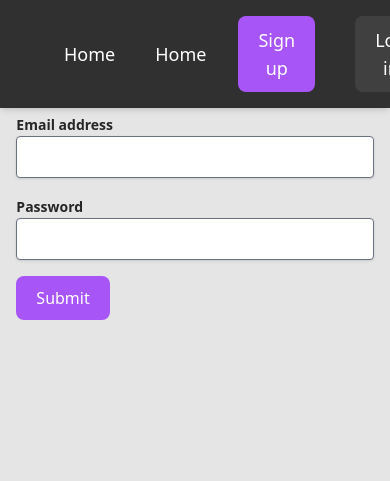
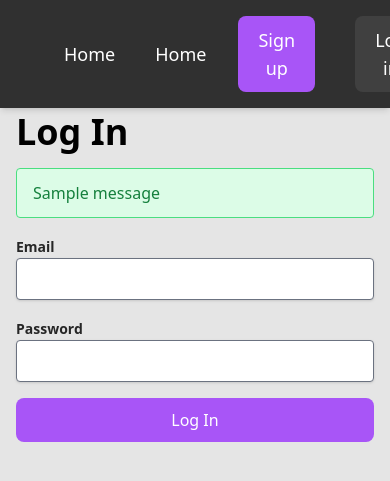
Before and after one commit to zhaojinchu/django_cs_nea, a Django app: page /login/ in a window 390 px wide. Shown: the top 481 px of the page. Run offline with Django 5.2, Linux system fonts and the light colour scheme; tables that the repository leaves empty hold one stand-in row (values such as "Sample post"); one stand-in notice (Sample message) is shown; some libraries are stand-ins or nearby versions.

Commit message:
form validations complete and responsiveness modified

```diff
--- a/cs_nea/templates/users/login.html
+++ b/cs_nea/templates/users/login.html
@@ -1,30 +1,53 @@
-{% extends "_base.html" %} {% load widget_tweaks %} {% block content %}
+{% extends "_base.html" %}
+{% load widget_tweaks %}
 
-<!-- Make more responsive -->
-<form class="flex pt-28 justify-center" action="/" method="post">
+{% block content %}
+<form class="flex pt-28 justify-center" method="post">
   {% csrf_token %}
-  <div class="flex flex-col gap-4 justify-center">
+  <div class="flex flex-col gap-4 justify-center w-full max-w-md px-4">
+    <div class="text-4xl font-semibold">Log In</div>
+
+    {% if messages %}
+      {% for message in messages %}
+        <div class="{% if message.tags == 'error' %}bg-red-100 border border-red-400 text-red-700{% else %}bg-green-100 border border-green-400 text-green-700{% endif %} px-4 py-3 rounded relative" role="alert">
+          <span class="block sm:inline">{{ message }}</span>
+        </div>
+      {% endfor %}
+    {% endif %}
+
+    {% if form.non_field_errors %}
+      <div class="bg-red-100 border border-red-400 text-red-700 px-4 py-3 rounded relative" role="alert">
+        {% for error in form.non_field_errors %}
+          <p>{{ error }}</p>
+        {% endfor %}
+      </div>
+    {% endif %}
+
     {% for field in form %}
-      <div>
-        <label
-          class="text-neutral-800 text-sm font-bold"
-          for="{{ field.id_for_label }}">
+      <div class="w-full">
+        <label class="text-neutral-800 text-sm font-bold" for="{{ field.id_for_label }}">
           {{ field.label }}
         </label>
         {{ field|add_class:"shadow border rounded w-full text-gray-700 focus:border-purple-500" }}
-        {{ field.errors }}
+        {% if field.errors %}
+          {% for error in field.errors %}
+            <p class="text-red-500 text-xs italic">{{ error }}</p>
+          {% endfor %}
+        {% endif %}
       </div>
     {% endfor %}
     <div>
       <input
-        class="bg-purple-500 text-white font-medium rounded-lg px-5 py-2.5 hover:bg-purple-600 hover:ring-2 ring-purple-800"
+        class="bg-purple-500 text-white font-medium rounded-lg px-5 py-2.5 hover:bg-purple-600 hover:ring-2 ring-purple-800 w-full"
         type="submit"
+        value="Log In"
       />
     </div>
   </div>
 </form>
+{% endblock content %}
 
-{% endblock content %} {% block navleft %}
+{% block navleft %}
 <div class="flex w-full gap-x-10 p-4 text-lg flex-row-reverse mr-4">
   <a href="{% url 'login' %}">
     <button
--- a/cs_nea/theme/static/css/dist/styles.css
+++ b/cs_nea/theme/static/css/dist/styles.css
@@ -812,16 +812,16 @@ select {
   margin-right: auto;
 }
 
-.mb-2 {
-  margin-bottom: 0.5rem;
-}
-
 .ml-4 {
   margin-left: 1rem;
 }
 
 .mr-4 {
   margin-right: 1rem;
+}
+
+.mb-4 {
+  margin-bottom: 1rem;
 }
 
 .block {
@@ -842,6 +842,10 @@ select {
 
 .w-full {
   width: 100%;
+}
+
+.max-w-md {
+  max-width: 28rem;
 }
 
 .flex-auto {
@@ -885,6 +889,16 @@ select {
   border-width: 1px;
 }
 
+.border-green-400 {
+  --tw-border-opacity: 1;
+  border-color: rgb(74 222 128 / var(--tw-border-opacity));
+}
+
+.border-red-400 {
+  --tw-border-opacity: 1;
+  border-color: rgb(248 113 113 / var(--tw-border-opacity));
+}
+
 .bg-gray-50 {
   --tw-bg-opacity: 1;
   background-color: rgb(249 250 251 / var(--tw-bg-opacity));
@@ -908,6 +922,16 @@ select {
 .bg-purple-500 {
   --tw-bg-opacity: 1;
   background-color: rgb(168 85 247 / var(--tw-bg-opacity));
+}
+
+.bg-green-100 {
+  --tw-bg-opacity: 1;
+  background-color: rgb(220 252 231 / var(--tw-bg-opacity));
+}
+
+.bg-red-100 {
+  --tw-bg-opacity: 1;
+  background-color: rgb(254 226 226 / var(--tw-bg-opacity));
 }
 
 .bg-opacity-95 {
@@ -947,12 +971,59 @@ select {
   padding-bottom: 0.625rem;
 }
 
+.px-4 {
+  padding-left: 1rem;
+  padding-right: 1rem;
+}
+
+.py-3 {
+  padding-top: 0.75rem;
+  padding-bottom: 0.75rem;
+}
+
 .pt-28 {
   padding-top: 7rem;
 }
 
+.pl-20 {
+  padding-left: 5rem;
+}
+
+.pl-2 {
+  padding-left: 0.5rem;
+}
+
+.pl-10 {
+  padding-left: 2.5rem;
+}
+
+.pl-1 {
+  padding-left: 0.25rem;
+}
+
+.pl-40 {
+  padding-left: 10rem;
+}
+
+.pl-4 {
+  padding-left: 1rem;
+}
+
+.pl-6 {
+  padding-left: 1.5rem;
+}
+
+.pl-60 {
+  padding-left: 15rem;
+}
+
 .font-serif {
   font-family: ui-serif, Georgia, Cambria, "Times New Roman", Times, serif;
+}
+
+.text-3xl {
+  font-size: 1.875rem;
+  line-height: 2.25rem;
 }
 
 .text-5xl {
@@ -975,12 +1046,30 @@ select {
   line-height: 1.75rem;
 }
 
+.text-4xl {
+  font-size: 2.25rem;
+  line-height: 2.5rem;
+}
+
+.text-xs {
+  font-size: 0.75rem;
+  line-height: 1rem;
+}
+
 .font-bold {
   font-weight: 700;
 }
 
 .font-medium {
   font-weight: 500;
+}
+
+.font-semibold {
+  font-weight: 600;
+}
+
+.italic {
+  font-style: italic;
 }
 
 .leading-normal {
@@ -1004,6 +1093,21 @@ select {
 .text-white {
   --tw-text-opacity: 1;
   color: rgb(255 255 255 / var(--tw-text-opacity));
+}
+
+.text-red-500 {
+  --tw-text-opacity: 1;
+  color: rgb(239 68 68 / var(--tw-text-opacity));
+}
+
+.text-green-700 {
+  --tw-text-opacity: 1;
+  color: rgb(21 128 61 / var(--tw-text-opacity));
+}
+
+.text-red-700 {
+  --tw-text-opacity: 1;
+  color: rgb(185 28 28 / var(--tw-text-opacity));
 }
 
 .shadow {
@@ -1059,3 +1163,9 @@ select {
   --tw-border-opacity: 1;
   border-color: rgb(168 85 247 / var(--tw-border-opacity));
 }
+
+@media (min-width: 640px) {
+  .sm\:inline {
+    display: inline;
+  }
+}
--- a/cs_nea/users/forms.py
+++ b/cs_nea/users/forms.py
@@ -1,15 +1,11 @@
-from django.forms import ModelForm
-from django.core.validators import RegexValidator
+from django import forms
+from django.contrib.auth.password_validation import validate_password
+from django.core.exceptions import ValidationError
 from .models import User
-from django import forms
 
-class LoginForm(forms.ModelForm):
-    class Meta:
-        model = User
-        fields = ["email", "password"]
-        widgets = {
-            "password": forms.PasswordInput()
-        }
+class LoginForm(forms.Form):
+    email = forms.EmailField()
+    password = forms.CharField(widget=forms.PasswordInput())
 
 class SignupForm(forms.ModelForm):
     confirm_password = forms.CharField(widget=forms.PasswordInput())
@@ -27,25 +23,27 @@ class SignupForm(forms.ModelForm):
         password = cleaned_data.get("password")
         confirm_password = cleaned_data.get("confirm_password")
 
-        if password and confirm_password and password != confirm_password:
-            self.add_error("confirm_password", "Passwords do not match")
+        if password and confirm_password:
+            if password != confirm_password:
+                raise ValidationError("Passwords do not match")
+            try:
+                validate_password(password)
+            except forms.ValidationError as error:
+                self.add_error('password', error)
 
         return cleaned_data
 
     def clean_email(self):
         email = self.cleaned_data.get("email")
         if User.objects.filter(email=email).exists():
-            raise forms.ValidationError("Email already exists")
+             raise ValidationError("Email already exists")
         return email
-
-    def clean_contact_number(self):
-        contact_number = self.cleaned_data.get("contact_number")
-        if not contact_number.startswith('+'):
-            raise forms.ValidationError("Contact number must start with a '+' followed by the country code")
-        return contact_number
 
     def clean_date_of_birth(self):
         date_of_birth = self.cleaned_data.get("date_of_birth")
-        if date_of_birth and date_of_birth.strftime("%d-%m-%Y") != self.data["date_of_birth"]:
-            raise forms.ValidationError("Enter a valid date in DD-MM-YYYY format")
+        if date_of_birth:
+            from datetime import date
+            age = (date.today() - date_of_birth).days // 365
+            if age < 10:
+                raise ValidationError("You must be at least 10 years old to register. Please have your parent or guardian register for you.")
         return date_of_birth
--- a/cs_nea/users/models.py
+++ b/cs_nea/users/models.py
@@ -24,12 +24,12 @@ class User(AbstractBaseUser):
     first_name = models.CharField(
         "first name",
         max_length=150,
-        validators=[RegexValidator(r"^[a-zA-Z\s]+$", "Enter a valid first name.")],
+        validators=[RegexValidator(r"^[a-zA-Z\s]+$", "Enter a valid first name (letters only).")],
     )
     last_name = models.CharField(
         "last name",
         max_length=150,
-        validators=[RegexValidator(r"^[a-zA-Z\s]+$", "Enter a valid last name.")],
+        validators=[RegexValidator(r"^[a-zA-Z\s]+$", "Enter a valid last name (letters only).")],
     )
     password = models.CharField(
         "password",
@@ -38,7 +38,7 @@ class User(AbstractBaseUser):
             MinLengthValidator(6),
             RegexValidator(
                 r"^(?=.*[a-z])(?=.*[A-Z])(?=.*\d)(?=.*[@$!%*?&])[A-Za-z\d@$!%*?&]{6,}$",
-                "Password must have at least 6 characters, a special character, a number, and a capital letter.",
+                "Password must have at least 6 characters, including a special character, a number, and a capital letter.",
             ),
         ],
     )
@@ -52,14 +52,8 @@ class User(AbstractBaseUser):
             )
         ],
     )
-    date_of_birth = models.DateField(
-        "date of birth",
-        validators=[
-            RegexValidator(
-                r"^\d{2}-\d{2}-\d{4}$", "Enter a valid date in DD-MM-YYYY format."
-            )
-        ],
-    )
+
+    date_of_birth = models.DateField("date of birth")
 
     objects = UserManager()
 
--- a/cs_nea/users/views.py
+++ b/cs_nea/users/views.py
@@ -1,13 +1,12 @@
 from django.shortcuts import render, redirect
 from django.contrib.auth import authenticate, login as auth_login
-from django.http import JsonResponse
+from django.contrib import messages
 from .forms import LoginForm, SignupForm
 from .models import User
 
 
 def index(request):
     return render(request, "index.html")
-
 
 def login(request):
     if request.method == "POST":
@@ -18,20 +17,14 @@ def login(request):
             user = authenticate(request, username=email, password=password)
             if user is not None:
                 auth_login(request, user)
-                return JsonResponse(
-                    {"success": True, "message": "You have successfully logged in."}
-                )
+                messages.success(request, "You have successfully logged in.")
+                return redirect('index')
             else:
-                return JsonResponse(
-                    {"success": False, "message": "Invalid email or password"}
-                )
-        else:
-            return JsonResponse({"success": False, "errors": form.errors})
+                messages.error(request, "Invalid email or password")
     else:
         form = LoginForm()
 
     return render(request, "users/login.html", {"form": form})
-
 
 def signup(request):
     if request.method == "POST":
@@ -40,14 +33,8 @@ def signup(request):
             user = form.save(commit=False)
             user.set_password(form.cleaned_data["password"])
             user.save()
-            return JsonResponse(
-                {
-                    "success": True,
-                    "message": "Your account has been created. You can now log in.",
-                }
-            )
-        else:
-            return JsonResponse({"success": False, "errors": form.errors})
+            messages.success(request, "Your account has been successfully created!")
+            return redirect('login')
     else:
         form = SignupForm()
 
```
Also changed, not shown: cs_nea/templates/users/signup.html (+29 -9 lines), README.md, cs_nea/db.sqlite3, cs_nea/users/migrations/0003_remove_user_is_active_remove_user_is_staff_and_more.py (added).
